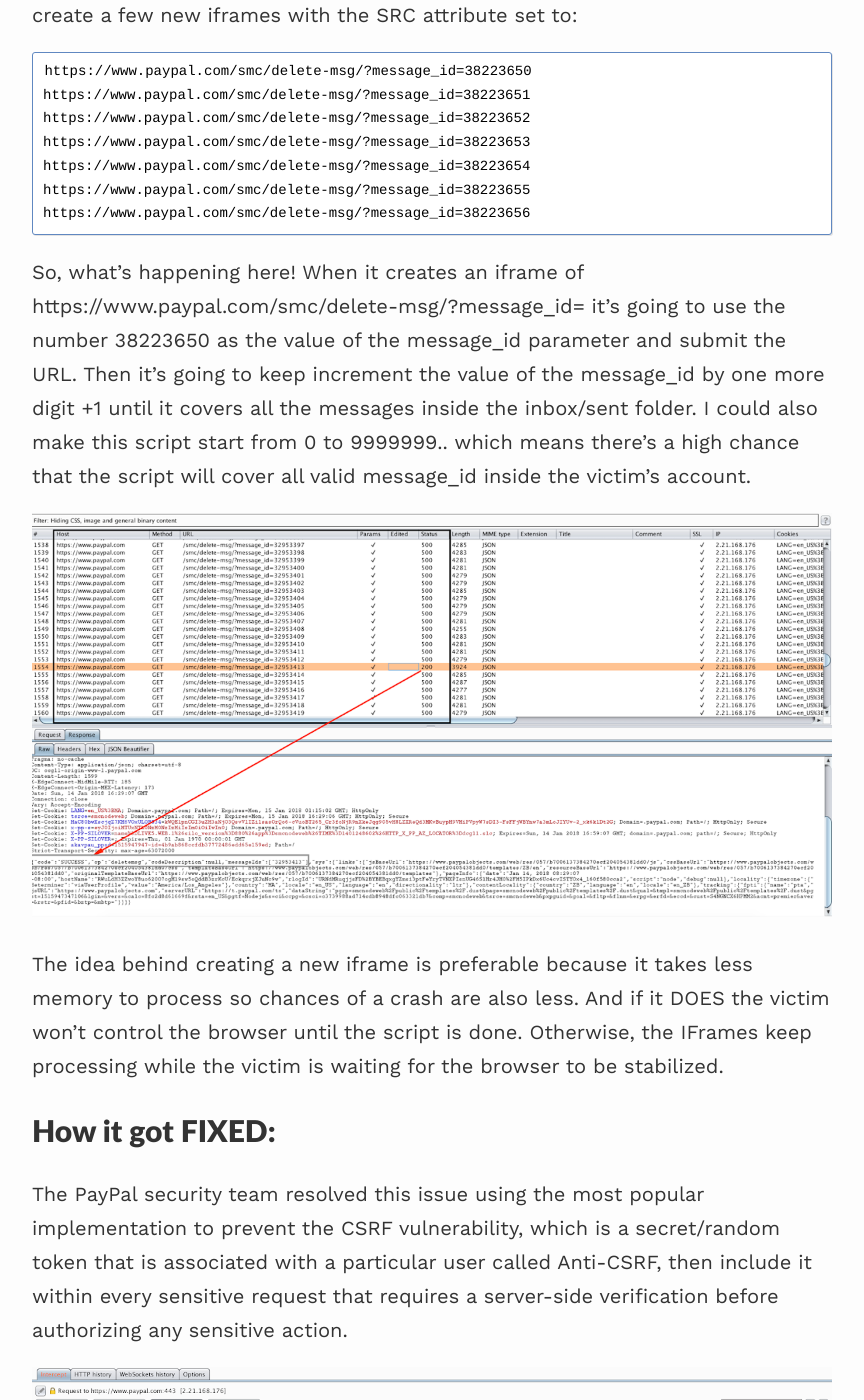
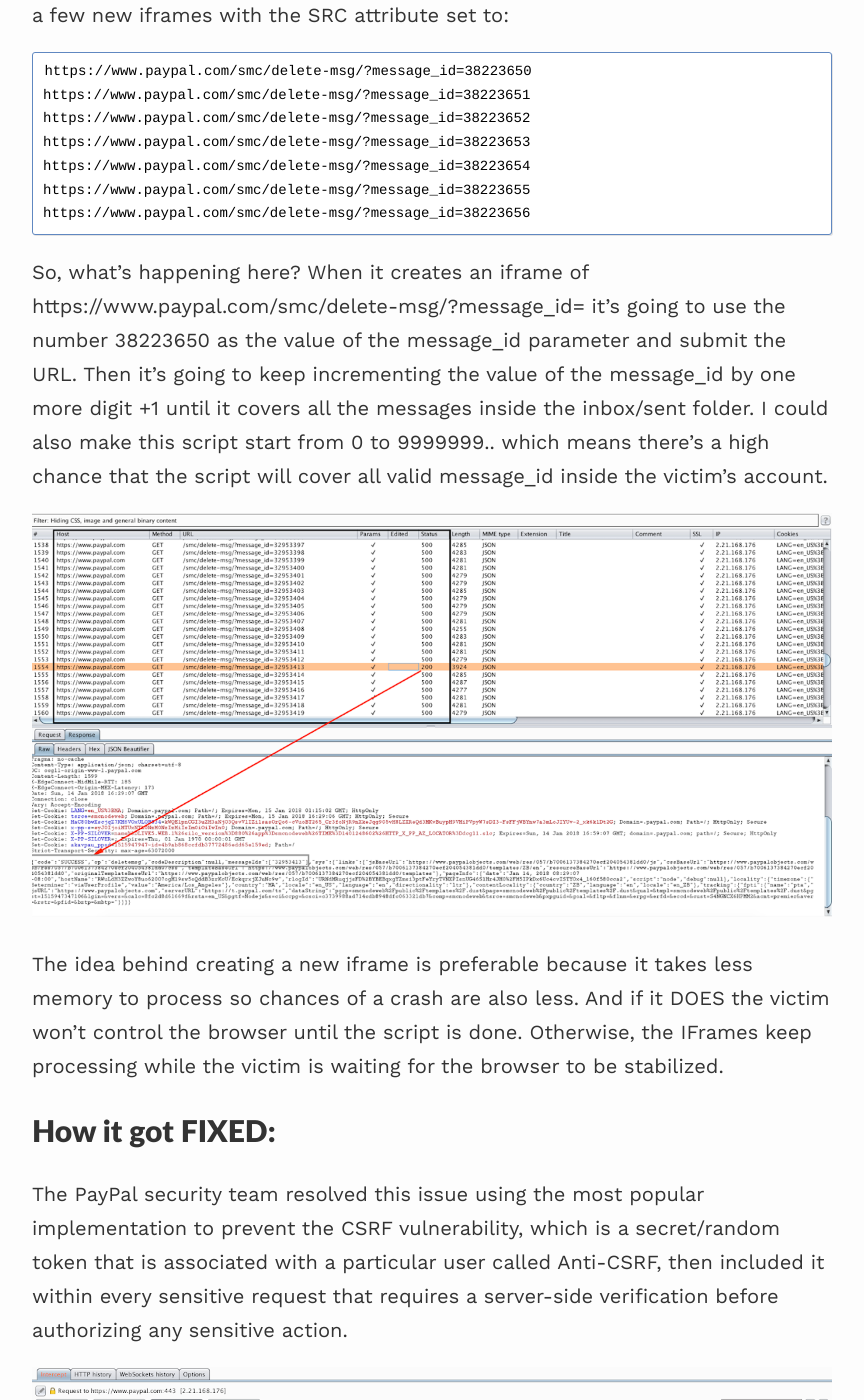
Before and after one commit to aelmokhtar/ayoubmokhtar.github.io, a Jekyll site: the page built from _posts/2018-04-23-paypal-bbp-i-couldve-deleted-all-smc-messages-using-brute-force-technique.md, in a window 1280 px wide and 1400 px high, scrolled down 2405 px. Shown: the whole window, without its empty margins (208-1072 px from the left). Built offline with Jekyll 4.4.1, drawn with Linux system fonts in a browser that asks for light colours; nearby versions of some CDN libraries; some of the changed text lies outside the part shown.

Commit message:
Update 2018-04-23-paypal-bbp-i-couldve-deleted-all-smc-messages-using-brute-force-technique.md

````diff
--- a/_posts/2018-04-23-paypal-bbp-i-couldve-deleted-all-smc-messages-using-brute-force-technique.md
+++ b/_posts/2018-04-23-paypal-bbp-i-couldve-deleted-all-smc-messages-using-brute-force-technique.md
@@ -68,7 +68,7 @@
 https://www.paypal.com/smc/delete-msg/?message_id=38223656
 ```
 
-So, what’s happening here! When it creates an iframe of https://www.paypal.com/smc/delete-msg/?message_id= it’s going to use the number 38223650 as the value of the message_id parameter and submit the URL. Then it’s going to keep increment the value of the message_id by one more digit +1 until it covers all the messages inside the inbox/sent folder. I could also make this script start from 0 to 9999999.. which means there’s a high chance that the script will cover all valid message_id inside the victim’s account.
+So, what’s happening here? When it creates an iframe of https://www.paypal.com/smc/delete-msg/?message_id= it’s going to use the number 38223650 as the value of the message_id parameter and submit the URL. Then it’s going to keep incrementing the value of the message_id by one more digit +1 until it covers all the messages inside the inbox/sent folder. I could also make this script start from 0 to 9999999.. which means there’s a high chance that the script will cover all valid message_id inside the victim’s account.
 
 ![](https://github.com/aelmokhtar/ayoubmokhtar.github.io/raw/master/_posts/images/post-1-image001.png)
 
@@ -77,7 +77,7 @@
 
 ## How it got FIXED:
 
-The PayPal security team resolved this issue using the most popular implementation to prevent the CSRF vulnerability, which is a secret/random token that is associated with a particular user called Anti-CSRF, then include it within every sensitive request that requires a server-side verification before authorizing any sensitive action.
+The PayPal security team resolved this issue using the most popular implementation to prevent the CSRF vulnerability, which is a secret/random token that is associated with a particular user called Anti-CSRF, then included it within every sensitive request that requires a server-side verification before authorizing any sensitive action.
 
 ![](https://github.com/aelmokhtar/ayoubmokhtar.github.io/raw/master/_posts/images/post-1-image002.png)
 
````
Also changed, not shown: other parts of _posts/2018-04-23-paypal-bbp-i-couldve-deleted-all-smc-messages-using-brute-force-technique.md (+3 -3 lines).
